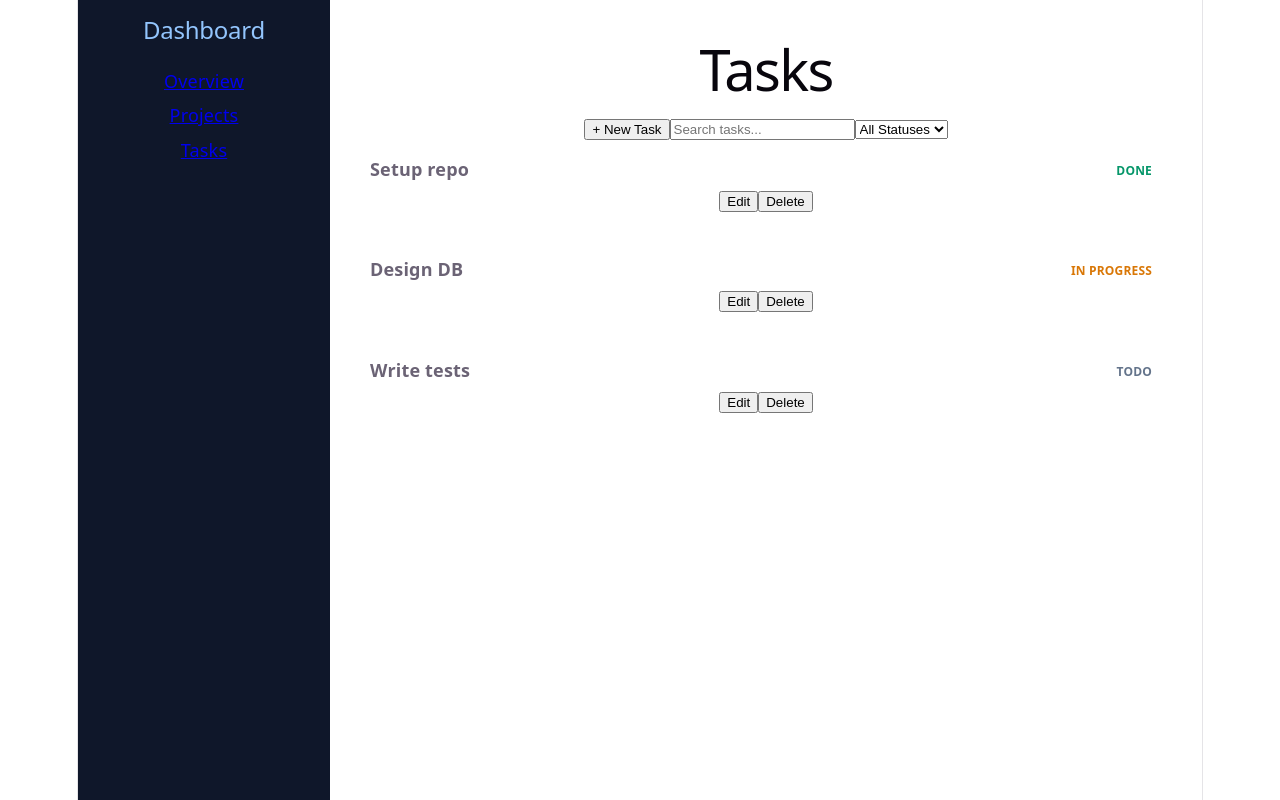
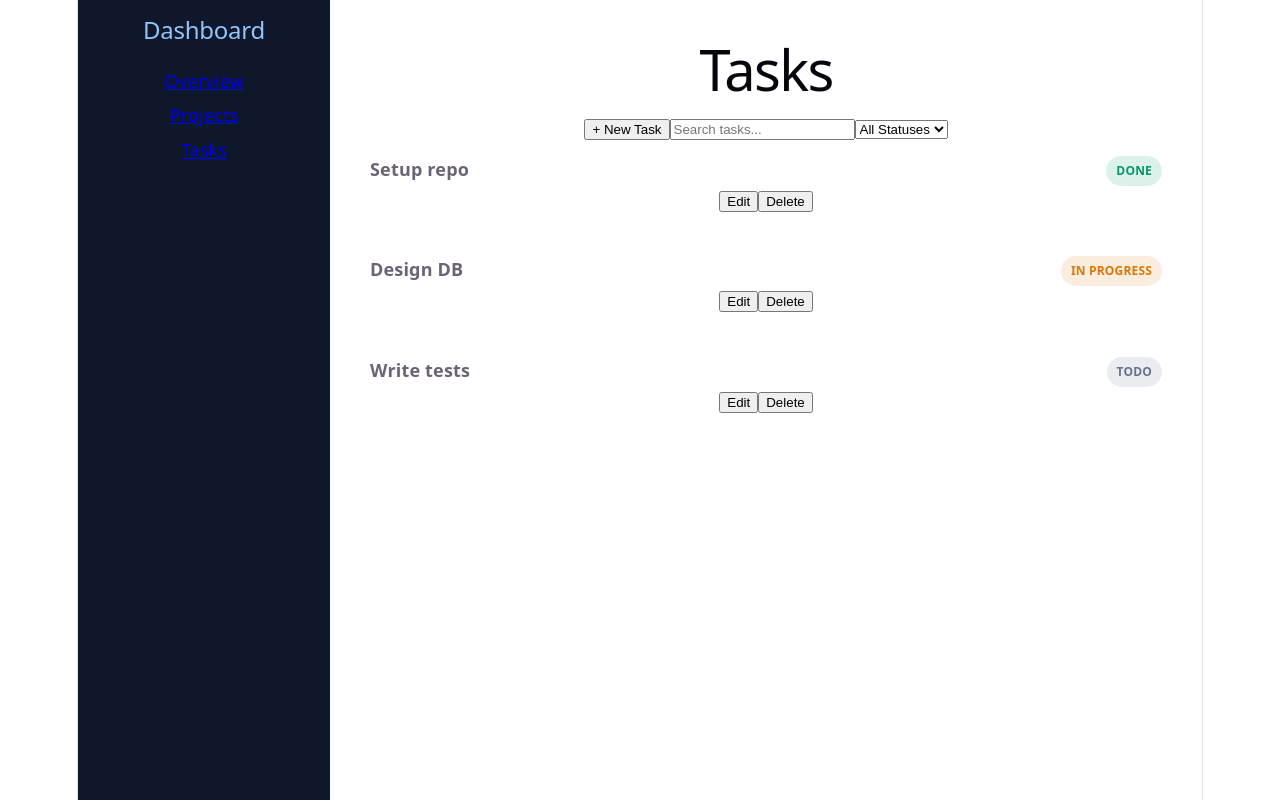
Before and after one commit to Astral-Wanderer/dashboard-app, a React (Vite) app: page /tasks in a window 1280 px wide. Built offline with nearby package versions, Linux system fonts and the light colour scheme.

Commit message:
fix: correct status badge background colors (#8)

```diff
--- a/src/components/StatusBadge/index.tsx
+++ b/src/components/StatusBadge/index.tsx
@@ -7,13 +7,20 @@ const COLORS: Record<Status, string> = {
     DONE: 'var(--success)',
 };
 
+// Background colors for each task status
+const BACKGROUNDS: Record<Status, string> = {
+  TODO: 'var(--status-todo-bg)',
+  IN_PROGRESS: 'var(--status-in-progress-bg)',
+  DONE: 'var(--status-done-bg)',
+};
+
 interface Props { status: Status }
 export default function StatusBadge({ status }: Props) {
     return (
         <span
             className="status-badge"
             style={{
-                background: COLORS[status] + "22",
+                background: BACKGROUNDS[status],
                 color: COLORS[status],
             }}
         >
--- a/src/index.css
+++ b/src/index.css
@@ -12,6 +12,12 @@
   --sidebar-bg: #0f172a;
   --success: #059669;
   --warning: #d97706;
+
+  /* Background colors for task status badges */
+  --status-todo-bg: #64748b22;
+  --status-in-progress-bg: #d9770622;
+
+  --status-done-bg: #05966922;
   --sidebar-title: #93c5fd;
   --spinner-border: #e2e8f0;
   --spinner-border-top: #2563eb;
@@ -50,6 +56,10 @@
     --accent-bg: rgba(192, 132, 252, 0.15);
     --accent-border: rgba(192, 132, 252, 0.5);
     --social-bg: rgba(47, 48, 58, 0.5);
+    /* Task status backgrounds in dark mode */
+    --status-todo-bg: #64748b33;
+    --status-in-progress-bg: #d9770633;
+    --status-done-bg: #05966933;
     --shadow:
       rgba(0, 0, 0, 0.4) 0 10px 15px -3px, rgba(0, 0, 0, 0.25) 0 4px 6px -2px;
   }
```
